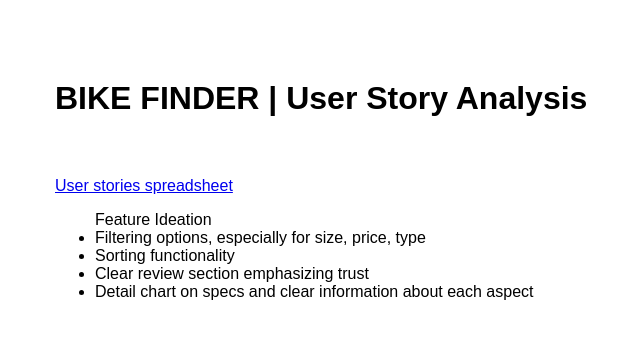
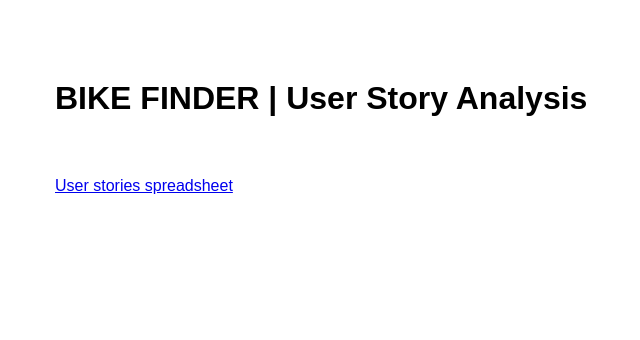
Before and after one commit to Wenting-Yu/applications2024spring, a plain HTML site: page bike-finder/user-story-analysis/index.html in a window 1280 px wide. Shown: the whole page, without its empty margins (185-825 px from the left). Drawn offline with Linux system fonts and the light colour scheme.

Commit message:
feature ideation

```diff
--- /dev/null
+++ b/bike-finder/feature-ideation/style.css
@@ -0,0 +1,9 @@
+body {
+    width: 800px;
+    margin: 0 auto;
+    padding: 20px;
+    font-family: Arial, Helvetica, sans-serif;
+  }
+h1, .store {
+  margin: 60px 0px 60px 0px;
+}
--- a/bike-finder/user-story-analysis/index.html
+++ b/bike-finder/user-story-analysis/index.html
@@ -10,11 +10,5 @@
     <h1>BIKE FINDER | User Story Analysis</h1>
     <a href="https://docs.google.com/spreadsheets/d/14w4vTZBid0TVGdYk787q_Tmgeh8WTffsGa_ZiMZvMdg/edit?usp=sharing">
         User stories spreadsheet</a>
-    <ul> Feature Ideation
-        <li>Filtering options, especially for size, price, type</li>
-        <li>Sorting functionality</li>
-        <li>Clear review section emphasizing trust</li>
-        <li>Detail chart on specs and clear information about each aspect</li>
-    </ul>
   </body>
 </html>
```
Also changed, not shown: bike-finder/feature-ideation/index.html (added, +14 -0 lines).
